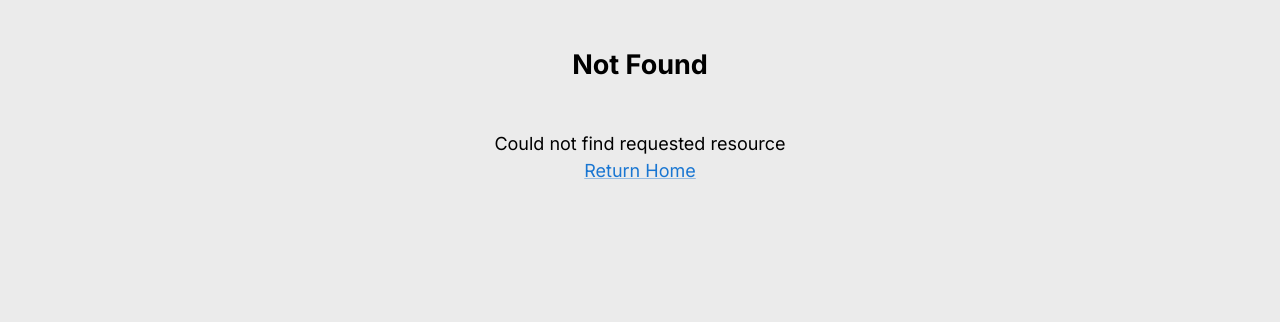
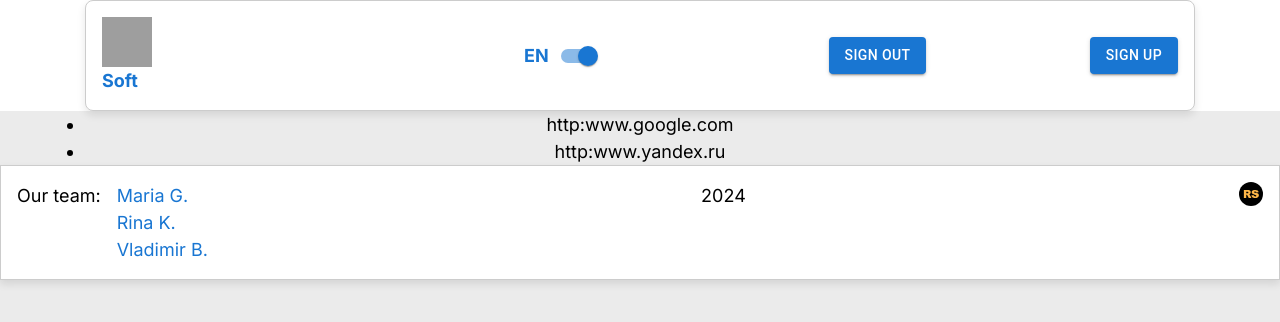
Before and after one commit to asimo-git/graphiql-app, a Next.js app: page /history in a window 1280 px wide. Before the commit this address had no page. Shown: the top 322 px of the page. Built offline with nearby package versions, Linux system fonts and the light colour scheme; no server answers; sample sign-in values are in the browser's storage; grey boxes are pictures that could not be loaded.

Commit message:
feat: add page History

```diff
--- /dev/null
+++ b/app/components/History-list/HistoryList.tsx
@@ -0,0 +1,29 @@
+'use client';
+import Link from 'next/link';
+import './History-List.scss';
+
+const HistoryList = () => {
+  //let arrayRequest = localStorage.get('requests');
+  const arrayRequest = [
+    { url: 'http:www.google.com', date: Date.now() },
+    { url: 'http:www.yandex.ru', date: Date.now() },
+  ];
+
+  return (
+    <div className="history__container">
+      <ul className="history__items">
+        {arrayRequest
+          .sort((a, b) => b.date - a.date)
+          .map((request, index) => (
+            <li className="history__item" key={index}>
+              <Link href={request.url} className="history__name">
+                {request.url}
+              </Link>
+            </li>
+          ))}
+      </ul>
+    </div>
+  );
+};
+
+export default HistoryList;
--- /dev/null
+++ b/app/history/page.tsx
@@ -0,0 +1,32 @@
+'use client';
+import Header from '../components/header/Header';
+import Footer from '../components/footer/Footer';
+import { useRouter } from 'next/navigation';
+import { useAuthenticated } from '../utils/Auth';
+import Routes from '../utils/routes';
+// import { useTranslation } from 'react-i18next';
+import HistoryList from '../components/History-list/HistoryList';
+
+export default function HistoryPage() {
+  const router = useRouter();
+  const { user, isLoading } = useAuthenticated();
+  // const { t } = useTranslation();
+
+  return (
+    <>
+      {isLoading ? (
+        user ? (
+          <>
+            <Header />
+            <main className="main">
+              <HistoryList />
+            </main>
+            <Footer />
+          </>
+        ) : (
+          router.push(Routes.Home)
+        )
+      ) : null}
+    </>
+  );
+}
```
Also changed, not shown: app/components/History-list/History-List.scss (added).
